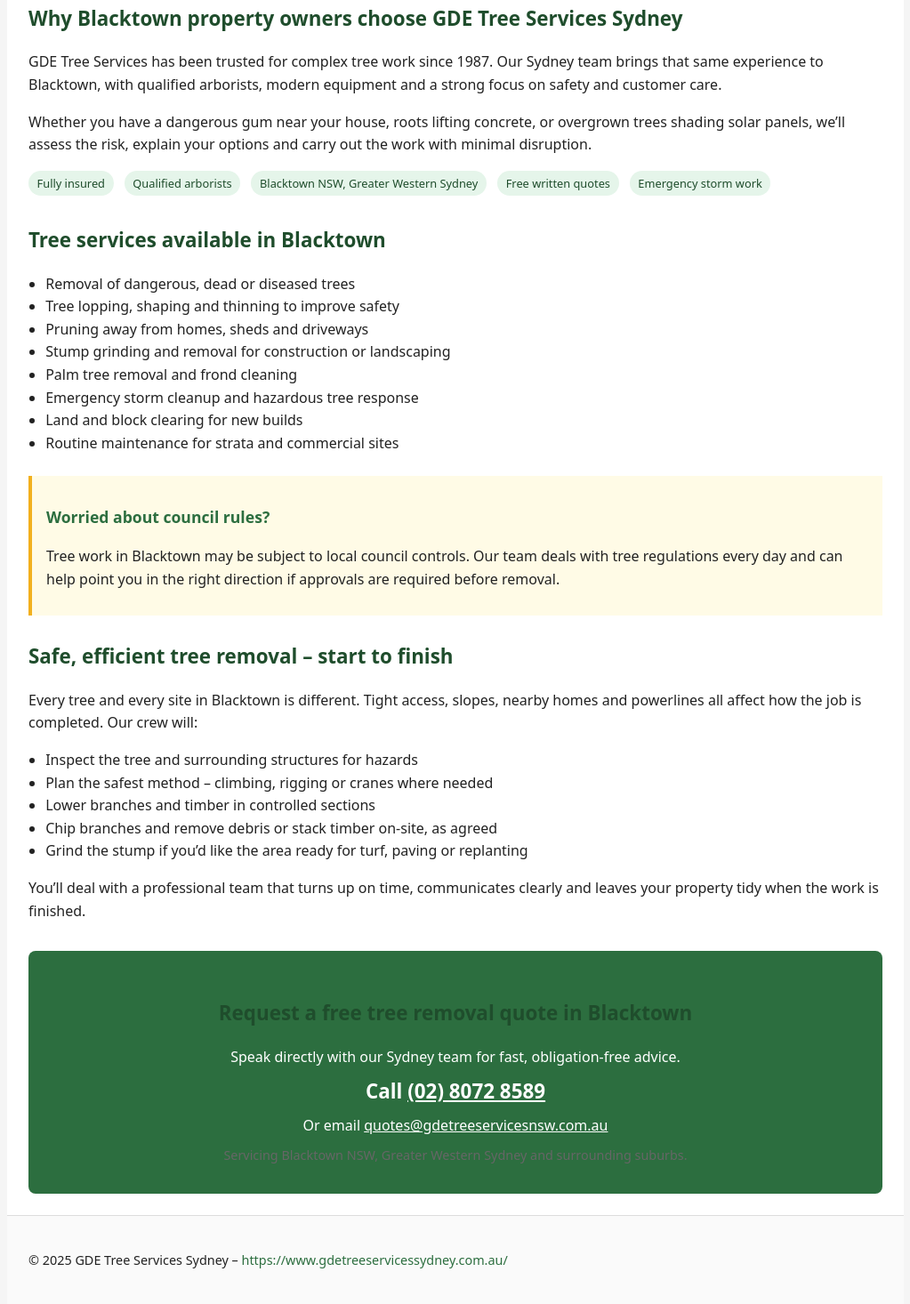
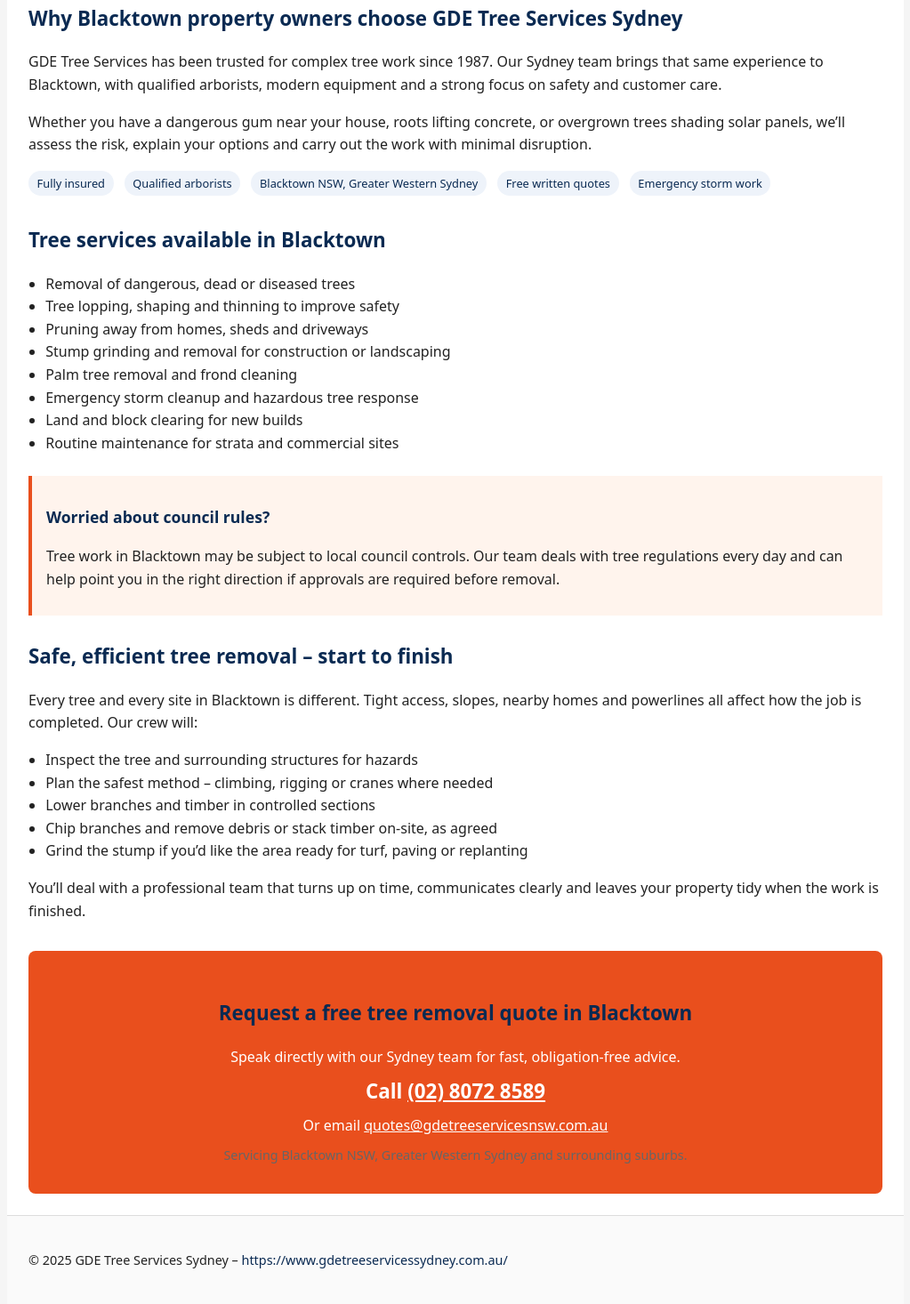
Before and after one commit to GetFoundOnlineWebDesign/GDETreeRemovalBlacktown, a plain HTML site: page index.html in a window 1280 px wide. Shown: the part 292-1758 px from the top of the page at 89% size, without its empty margins (128-1151 px from the left). Drawn offline with Linux system fonts and the light colour scheme.

Commit message:
Update colours to match GDE branding
Added GDE brand colors to the CSS styles.

```diff
--- a/index.html
+++ b/index.html
@@ -100,7 +100,14 @@
       font-size: 1.4rem;
       font-weight: 700;
     }
-    .subtle {
+      /* GDE brand colours overrides */
+    h1, h2, h3 { color: #0A2A52; }
+    a { color: #0A2A52; }
+    .badge { background: #eef3fa; color: #0A2A52; }
+    .highlight { background: #fff4ed; border-left: 4px solid #E94F1D; }
+    .cta-box { background: #E94F1D; color: #fff; }
+    .cta-box a { color: #fff; text-decoration: underline; }
+.subtle {
       font-size: 0.9rem;
       color: #666;
     }
```
